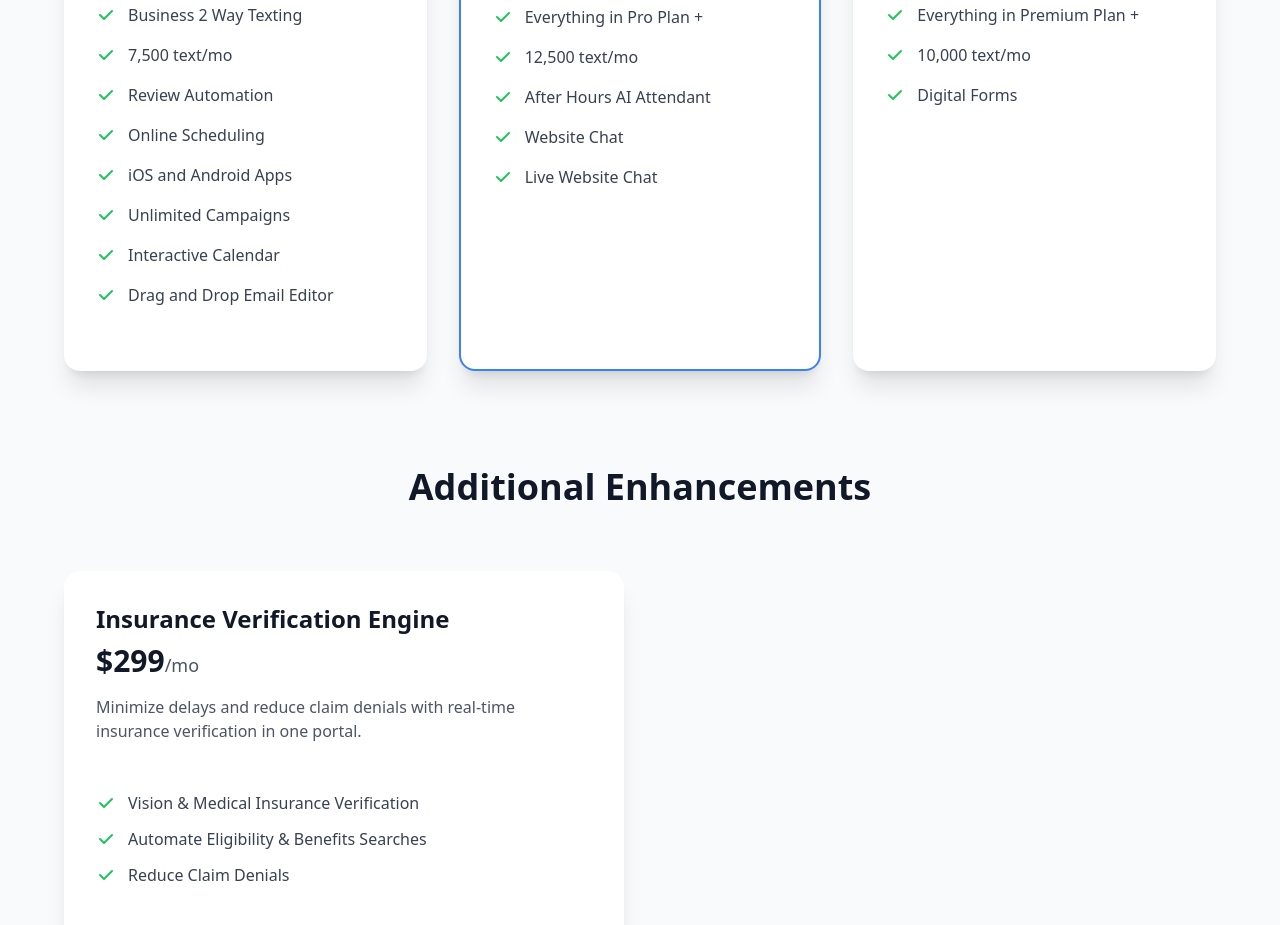
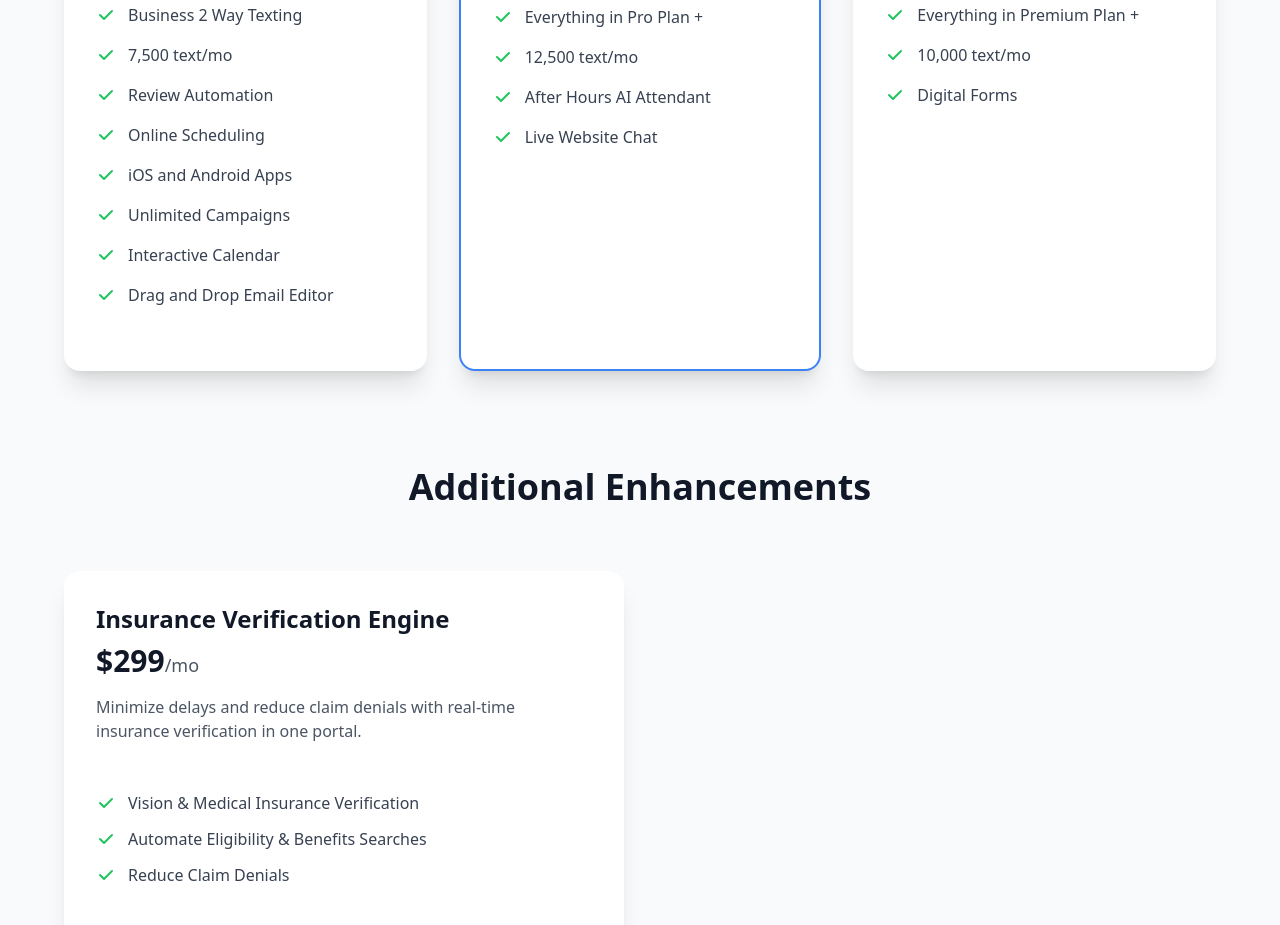
Before and after one commit to sparks1975/AIWebsites2, a website built with Vite: page features-optometry.html in a window 1280 px wide. Shown: the part 10797-11722 px from the top of the page. Built offline with nearby package versions, Linux system fonts and the light colour scheme.

Commit message:
removing extra chat callout

```diff
--- a/features-optometry.html
+++ b/features-optometry.html
@@ -1575,12 +1575,6 @@
                 <svg class="w-5 h-5 text-green-500 mt-0.5 flex-shrink-0" fill="currentColor" viewBox="0 0 20 20">
                   <path fill-rule="evenodd" d="M16.707 5.293a1 1 0 010 1.414l-8 8a1 1 0 01-1.414 0l-4-4a1 1 0 011.414-1.414L8 12.586l7.293-7.293a1 1 0 011.414 0z" clip-rule="evenodd"></path>
                 </svg>
-                <span class="text-gray-700">Website Chat</span>
-              </li>
-              <li class="flex items-start gap-3">
-                <svg class="w-5 h-5 text-green-500 mt-0.5 flex-shrink-0" fill="currentColor" viewBox="0 0 20 20">
-                  <path fill-rule="evenodd" d="M16.707 5.293a1 1 0 010 1.414l-8 8a1 1 0 01-1.414 0l-4-4a1 1 0 011.414-1.414L8 12.586l7.293-7.293a1 1 0 011.414 0z" clip-rule="evenodd"></path>
-                </svg>
                 <span class="text-gray-700">Live Website Chat</span>
               </li>
             </ul>
```
Also changed, not shown: features-chiropractic.html (+0 -6 lines).
